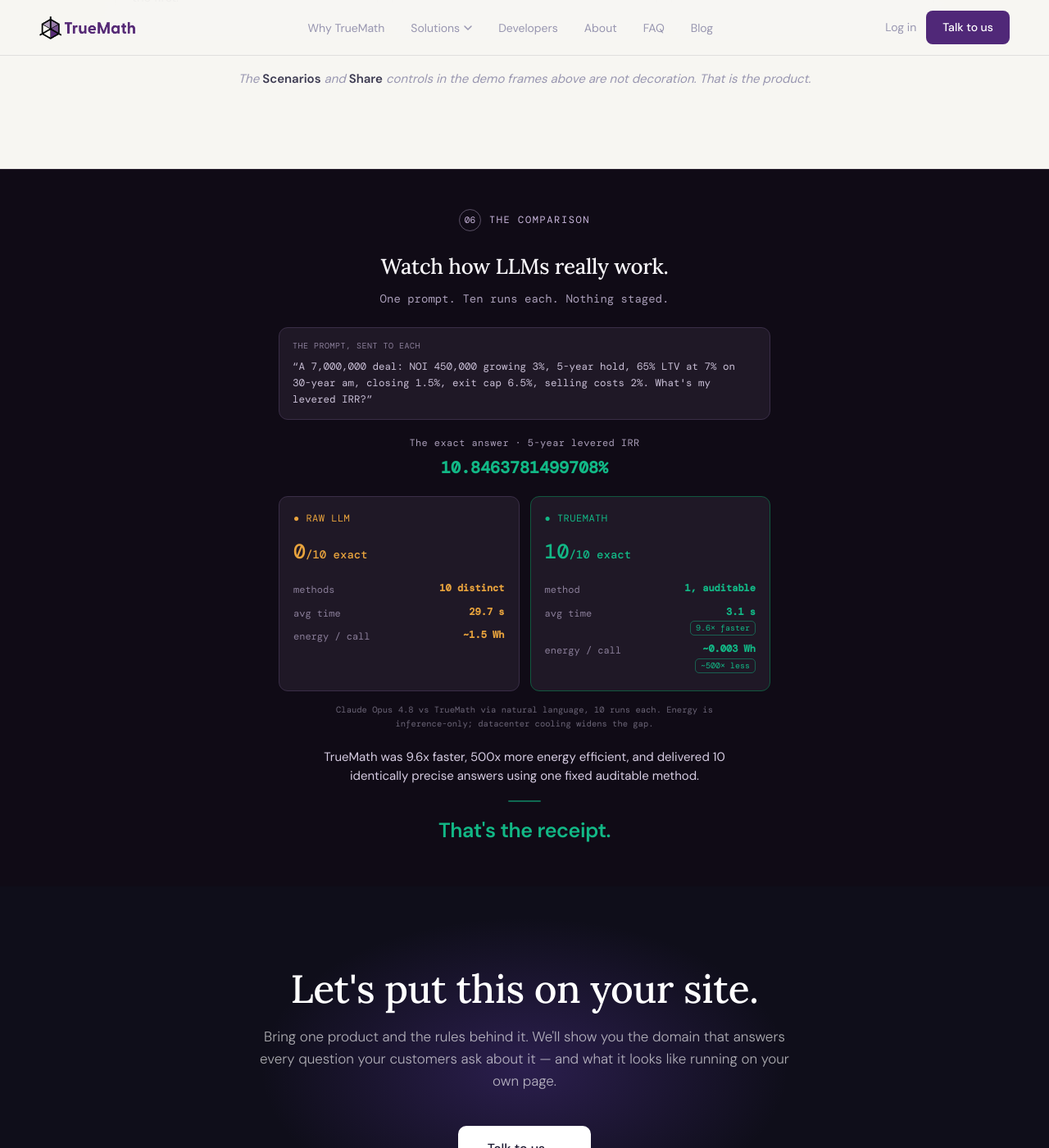
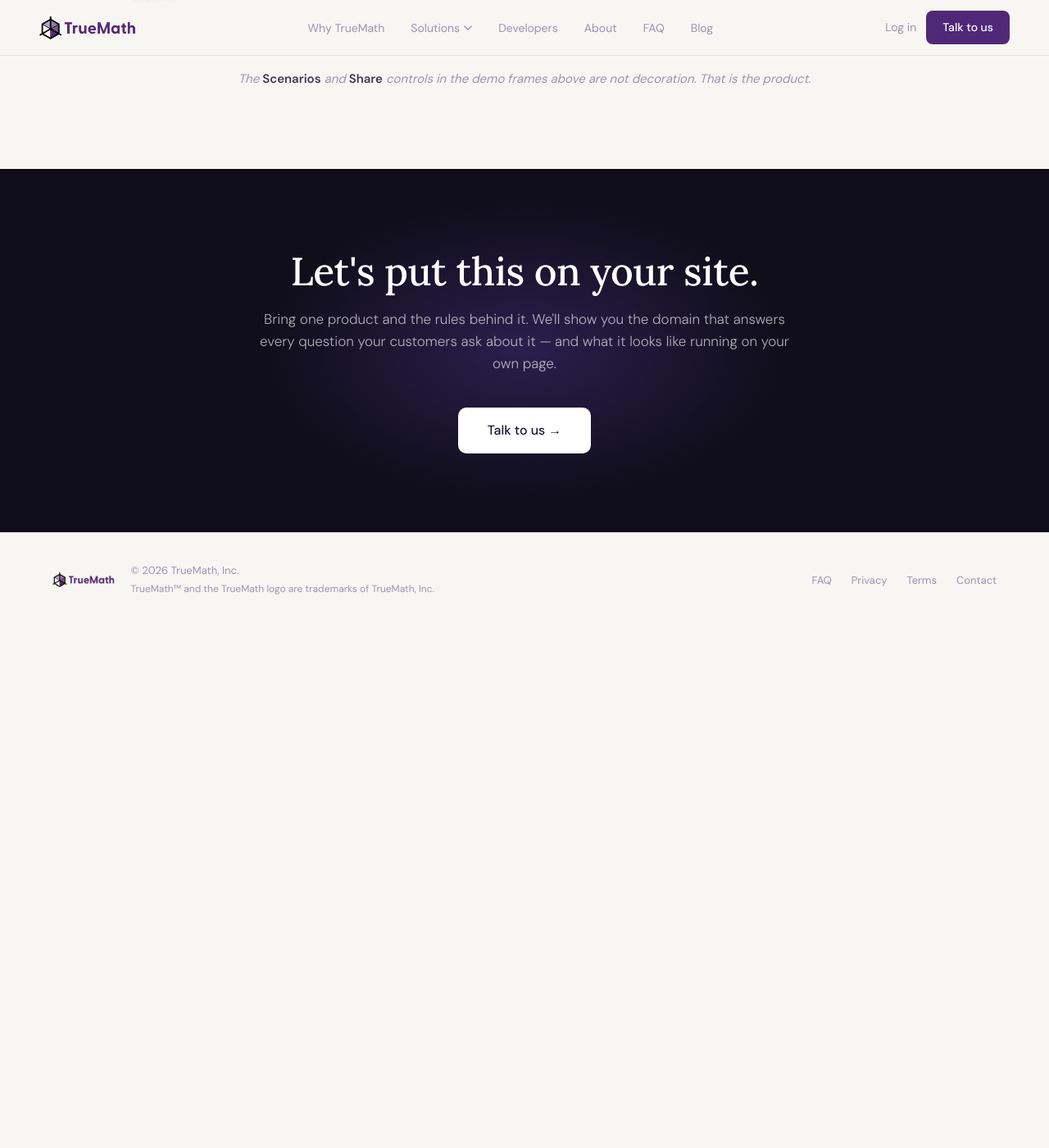
Before and after one commit to truemathai/truemath.ai, a Jekyll site: the page built from lending.html, in a window 1280 px wide and 1400 px high, scrolled down 5426 px. Shown: the whole window at 82% size. Built offline with Jekyll 4.4.1, drawn with Linux system fonts in a browser that asks for light colours; after the commit the page ends 6191 px from its top, so only the background shows below that.

Commit message:
Drop the LLM comparison from the lending page
The comparison replayed a commercial-real-estate levered-IRR prompt, which is
real measured data but the wrong subject for a retail bank's digital team. Cut
rather than re-run: the page already makes the determinism argument in copy,
in section 02 ("a number, with no work shown" against "the whole worked
answer, with the lineage behind each number") and again in section 04 ("the
same inputs return the same answer, every time, to the last decimal").

This also strands the include extracted in the first commit, whose only
justification was reuse by this page, so that refactor is unwound too:
_layouts/vertical.html is restored byte-identical to main and
_includes/tmv-proof.html is deleted. All six verticals still render their own
comparison section unchanged. The extraction remains a reasonable refactor and
can land on its own if a second consumer ever appears.

The page is now five sections, and the front matter no longer carries the
proof data.

Co-Authored-By: Claude Opus 5 <noreply@anthropic.com>

```diff
--- a/_includes/tmv-proof.html
+++ /dev/null
@@ -1,38 +0,0 @@
-{%- comment -%}
-  The "raw LLM vs TrueMath" comparison block — one prompt, ten runs each, with
-  the measured accuracy, speed, and energy figures.
-
-  Params:
-    include.proof (required) a page's `proof` mapping (see _verticals/*.md)
-    include.num   (optional) the section number shown in the label; default "02"
-    include.label (optional) the section label text; default "The comparison"
-
-  Extracted verbatim from the vertical layout — same reasoning as
-  _includes/tmv-demo.html — so the same block can be reused outside the
-  vertical pages without duplicating markup. Renders fully without JS.
-{%- endcomment -%}
-{%- assign pf = include.proof -%}
-<section class="tmv-proof">
-  <div class="tmv-seclabel"><span class="tmv-secnum">{{ include.num | default: "02" }}</span> {{ include.label | default: "The comparison" }}</div>
-  <div class="tmv-proof-head">
-    <h2>{{ pf.headline }}</h2>
-    <div class="tmv-proof-sub">{{ pf.sub }}</div>
-  </div>
-  {% if pf.prompt %}<div class="tmv-proofprompt"><span class="tmv-plab">The prompt, sent to each</span>&ldquo;{{ pf.prompt }}&rdquo;</div>{% endif %}
-  {% if pf.exact_value %}<div class="tmv-exact">{{ pf.exact_label }}<br><b>{{ pf.exact_value }}</b></div>{% endif %}
-  <div class="tmv-compare">
-    <div class="tmv-col tmv-raw">
-      <div class="tmv-collab">&#9679; {{ pf.raw.label | default: "RAW LLM" }}</div>
-      <div class="tmv-big">{{ pf.raw.score }}<small>{{ pf.raw.score_unit }}</small></div>
-      <div class="tmv-rows">{% for r in pf.raw.rows %}<div class="tmv-r"><span>{{ r[0] }}</span><b>{{ r[1] }}{% if r[2] %}<i class="tmv-mult">{{ r[2] }}</i>{% endif %}</b></div>{% endfor %}</div>
-    </div>
-    <div class="tmv-col tmv-good">
-      <div class="tmv-collab">&#9679; {{ pf.good.label | default: "TRUEMATH" }}</div>
-      <div class="tmv-big">{{ pf.good.score }}<small>{{ pf.good.score_unit }}</small></div>
-      <div class="tmv-rows">{% for r in pf.good.rows %}<div class="tmv-r"><span>{{ r[0] }}</span><b>{{ r[1] }}{% if r[2] %}<i class="tmv-mult">{{ r[2] }}</i>{% endif %}</b></div>{% endfor %}</div>
-    </div>
-  </div>
-  {% if pf.methnote %}<div class="tmv-methnote">{{ pf.methnote }}</div>{% endif %}
-  {% if pf.caption %}<div class="tmv-proofcap">{{ pf.caption }}</div>{% endif %}
-  {% if pf.receipt %}<div class="tmv-receiptline">{{ pf.receipt }}</div>{% endif %}
-</section>
--- a/lending.html
+++ b/lending.html
@@ -183,34 +183,6 @@ demos:
           - ["Compounding Periods Per Year", "12"]
     final: "Requested result for <b>Value at Maturity</b> is <b>$31,139.39</b>."
 
-# ── The comparison ("06 The comparison") ───────────────────────────────
-# Real measured data, reused verbatim from the verticals. Ten runs of one
-# prompt against a raw LLM and against TrueMath.
-proof:
-  headline: "Watch how LLMs really work."
-  sub: "One prompt. Ten runs each. Nothing staged."
-  prompt: "A 7,000,000 deal: NOI 450,000 growing 3%, 5-year hold, 65% LTV at 7% on 30-year am, closing 1.5%, exit cap 6.5%, selling costs 2%. What's my levered IRR?"
-  exact_label: "The exact answer · 5-year levered IRR"
-  exact_value: "10.8463781499708%"
-  raw:
-    label: "RAW LLM"
-    score: "0"
-    score_unit: "/10 exact"
-    rows:
-      - ["methods", "10 distinct"]
-      - ["avg time", "29.7 s"]
-      - ["energy / call", "~1.5 Wh"]
-  good:
-    label: "TRUEMATH"
-    score: "10"
-    score_unit: "/10 exact"
-    rows:
-      - ["method", "1, auditable"]
-      - ["avg time", "3.1 s", "9.6× faster"]
-      - ["energy / call", "~0.003 Wh", "~500× less"]
-  methnote: "Claude Opus 4.8 vs TrueMath via natural language, 10 runs each. Energy is inference-only; datacenter cooling widens the gap."
-  caption: "TrueMath was 9.6x faster, 500x more energy efficient, and delivered 10 identically precise answers using one fixed auditable method."
-  receipt: "That's the receipt."
 ---
 
 <!-- HERO -->
@@ -482,9 +454,6 @@ proof:
   </p>
 </section>
 
-<!-- 06 THE COMPARISON (why not just point an LLM at it) -->
-{% include tmv-proof.html proof=page.proof num="06" label="The comparison" %}
-
 <!-- CLOSING CTA -->
 <section class="cta-section">
   <div class="cta-box">
```
Also changed, not shown: _layouts/vertical.html (+26 -2 lines).
